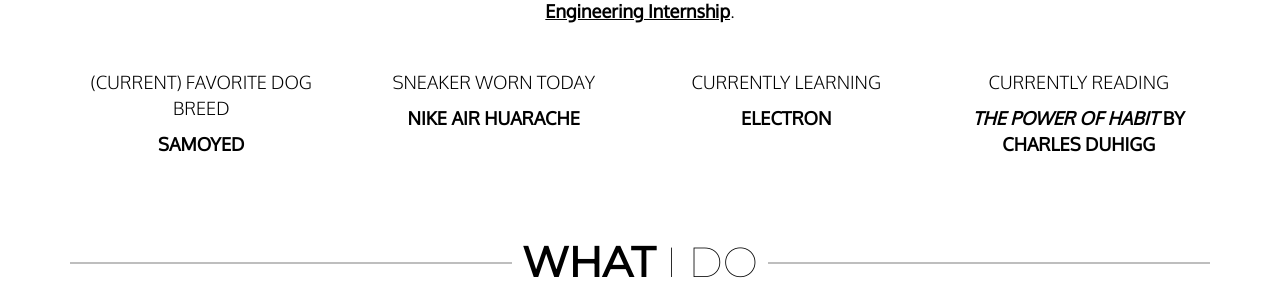
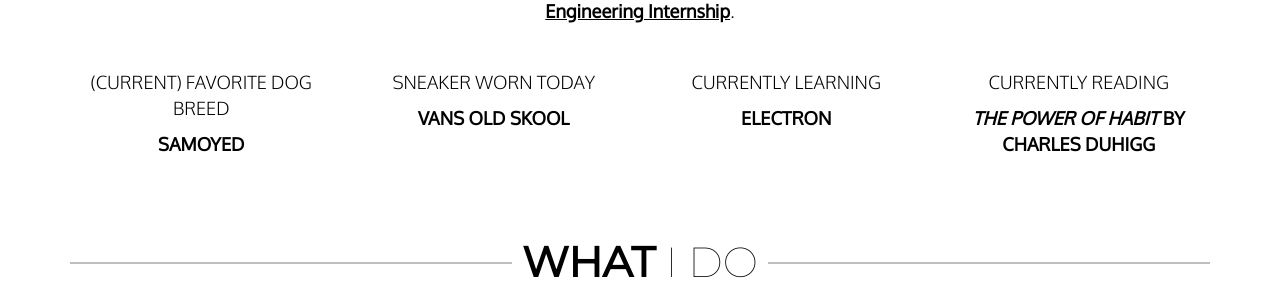
Before and after one commit to haanmiba/haanmiba.github.io, a Jekyll site: the page built from index.md, in a window 1280 px wide and 900 px high, scrolled down 1116 px. Shown: the part 154-454 px from the top of the window. Built offline with Jekyll 4.4.1, drawn with Linux system fonts in a browser that asks for light colours; nearby versions of some CDN libraries.

Commit message:
Update about.yml

```diff
--- a/_data/about.yml
+++ b/_data/about.yml
@@ -6,7 +6,7 @@ currently:
   - action: 'seeking a'
     subject: 'Summer 2019 Software Engineering Internship'
 dog: 'Samoyed'
-sneaker: 'Nike Air Huarache'
+sneaker: 'Vans Old Skool'
 learning: 'Electron'
 reading:
   book: 'The Power of Habit'
```
